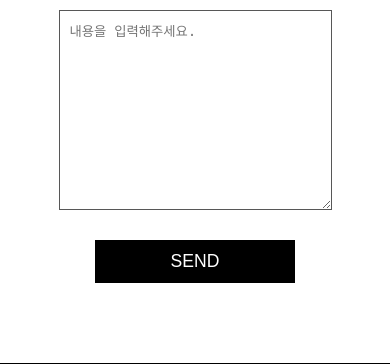
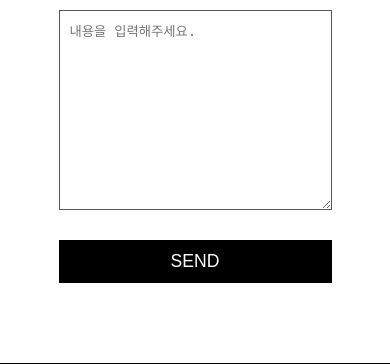
Before and after one commit to JohnnyKnon/WebAgency, a PHP site: page / in a window 390 px wide. Shown: the part 4809-5173 px from the top of the page. Run offline with PHP 8.4, Linux system fonts and the light colour scheme; style sheets or scripts are compiled from the project's sources; some libraries are stand-ins or nearby versions.

Commit message:
Modify Error 2

```diff
--- a/pages/hosting/hosting.html
+++ b/pages/hosting/hosting.html
@@ -4,6 +4,10 @@
     <meta charset="UTF-8" />
     <meta http-equiv="X-UA-Compatible" content="IE=edge" />
     <meta name="viewport" content="width=device-width, initial-scale=1.0" />
+    <meta
+      name="viewport"
+      content="width=device-width, minimal-ui, viewport-fit=cover"
+    />
     <!-- CSS Link -->
     <link rel="stylesheet" href="../../scss/Default/Default.css" />
     <link rel="stylesheet" href="../../scss/hosting/hosting.css" />
--- a/scss/Default/contact.css
+++ b/scss/Default/contact.css
@@ -225,6 +225,7 @@
 }
 
 #contact #contact__send {
+  max-width: 70%;
   font-size: 1.1rem;
   color: #fff;
   width: 200px;
@@ -232,4 +233,10 @@
   border: 1px solid #000;
   background-color: #000;
 }
+
+@media screen and (max-width: 820px) {
+  #contact #contact__send {
+    width: 100%;
+  }
+}
 /*# sourceMappingURL=contact.css.map */
--- a/scss/Default/contact.scss
+++ b/scss/Default/contact.scss
@@ -285,6 +285,8 @@ $blue-color: #036ffc;
   }
   // Contact submit
   #contact__send {
+    // max
+    max-width: 70%;
     // font
     font-size: 1.1rem;
     color: $white-color;
@@ -295,5 +297,10 @@ $blue-color: #036ffc;
     border: 1px solid $black-color;
     // background
     background-color: $black-color;
+    // Responsive
+    @include ResponsiveSmallTablet() {
+      // size
+      width: 100%;
+    }
   }
 }
```
Also changed, not shown: 1 other file.
